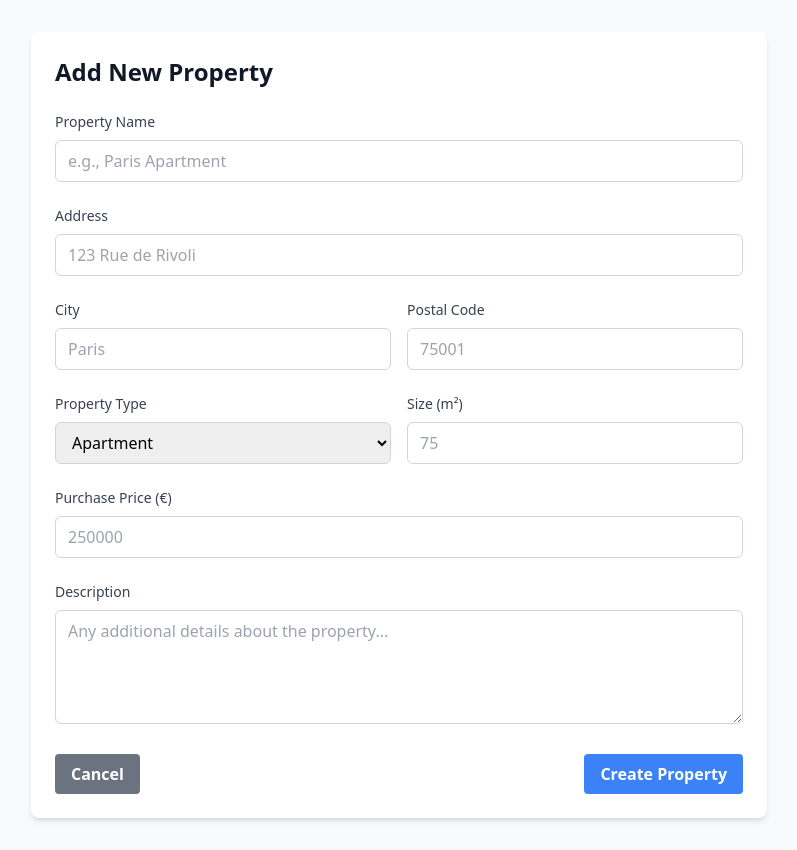
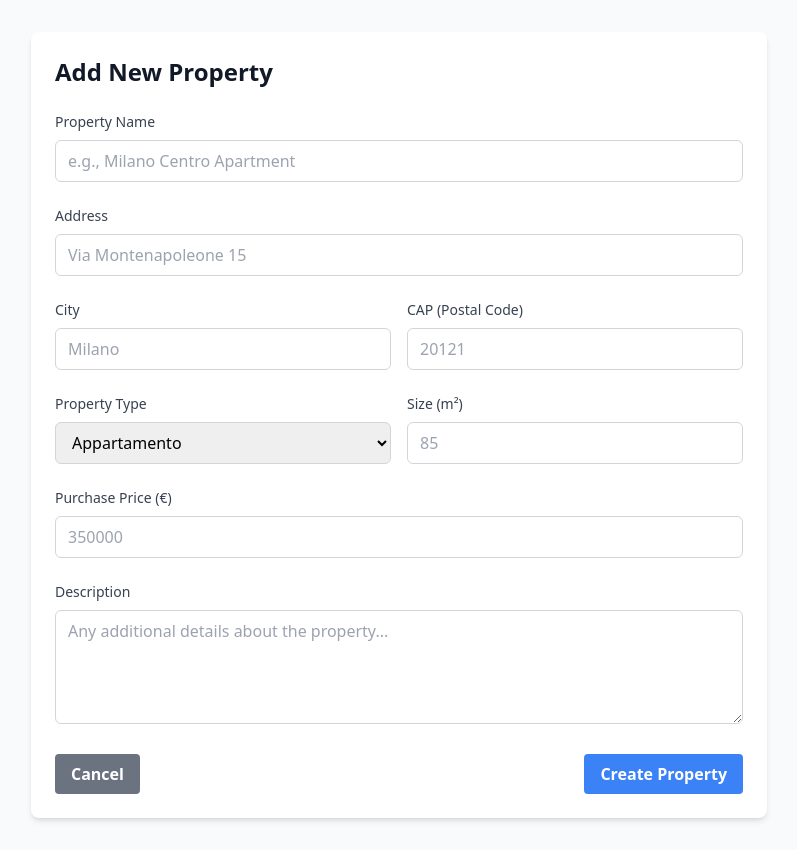
Before and after one commit to Geppix140269/investiscope-ppm, a Next.js app: page /properties/new in a window 1280 px wide. Shown: the whole page, without its empty margins (241-1038 px from the left). Built offline with nearby package versions, Linux system fonts and the light colour scheme; no server answers.

Commit message:
Update page.tsx

```diff
--- a/app/properties/new/page.tsx
+++ b/app/properties/new/page.tsx
@@ -73,7 +73,7 @@ export default function NewPropertyPage() {
                 value={formData.name}
                 onChange={handleChange}
                 className="w-full px-3 py-2 border border-gray-300 rounded-md focus:outline-none focus:ring-blue-500 focus:border-blue-500"
-                placeholder="e.g., Paris Apartment"
+                placeholder="e.g., Milano Centro Apartment"
               />
             </div>
 
@@ -88,7 +88,7 @@ export default function NewPropertyPage() {
                 value={formData.address}
                 onChange={handleChange}
                 className="w-full px-3 py-2 border border-gray-300 rounded-md focus:outline-none focus:ring-blue-500 focus:border-blue-500"
-                placeholder="123 Rue de Rivoli"
+                placeholder="Via Montenapoleone 15"
               />
             </div>
 
@@ -104,12 +104,12 @@ export default function NewPropertyPage() {
                   value={formData.city}
                   onChange={handleChange}
                   className="w-full px-3 py-2 border border-gray-300 rounded-md focus:outline-none focus:ring-blue-500 focus:border-blue-500"
-                  placeholder="Paris"
+                  placeholder="Milano"
                 />
               </div>
               <div>
                 <label className="block text-sm font-medium text-gray-700 mb-2">
-                  Postal Code
+                  CAP (Postal Code)
                 </label>
                 <input
                   type="text"
@@ -117,7 +117,7 @@ export default function NewPropertyPage() {
                   value={formData.postal_code}
                   onChange={handleChange}
                   className="w-full px-3 py-2 border border-gray-300 rounded-md focus:outline-none focus:ring-blue-500 focus:border-blue-500"
-                  placeholder="75001"
+                  placeholder="20121"
                 />
               </div>
             </div>
@@ -133,10 +133,10 @@ export default function NewPropertyPage() {
                   onChange={handleChange}
                   className="w-full px-3 py-2 border border-gray-300 rounded-md focus:outline-none focus:ring-blue-500 focus:border-blue-500"
                 >
-                  <option value="apartment">Apartment</option>
-                  <option value="house">House</option>
-                  <option value="commercial">Commercial</option>
-                  <option value="land">Land</option>
+                  <option value="apartment">Appartamento</option>
+                  <option value="house">Casa/Villa</option>
+                  <option value="commercial">Commerciale</option>
+                  <option value="land">Terreno</option>
                 </select>
               </div>
               <div>
@@ -149,7 +149,7 @@ export default function NewPropertyPage() {
                   value={formData.size_sqm}
                   onChange={handleChange}
                   className="w-full px-3 py-2 border border-gray-300 rounded-md focus:outline-none focus:ring-blue-500 focus:border-blue-500"
-                  placeholder="75"
+                  placeholder="85"
                 />
               </div>
             </div>
@@ -164,7 +164,7 @@ export default function NewPropertyPage() {
                 value={formData.purchase_price}
                 onChange={handleChange}
                 className="w-full px-3 py-2 border border-gray-300 rounded-md focus:outline-none focus:ring-blue-500 focus:border-blue-500"
-                placeholder="250000"
+                placeholder="350000"
               />
             </div>
 
```
